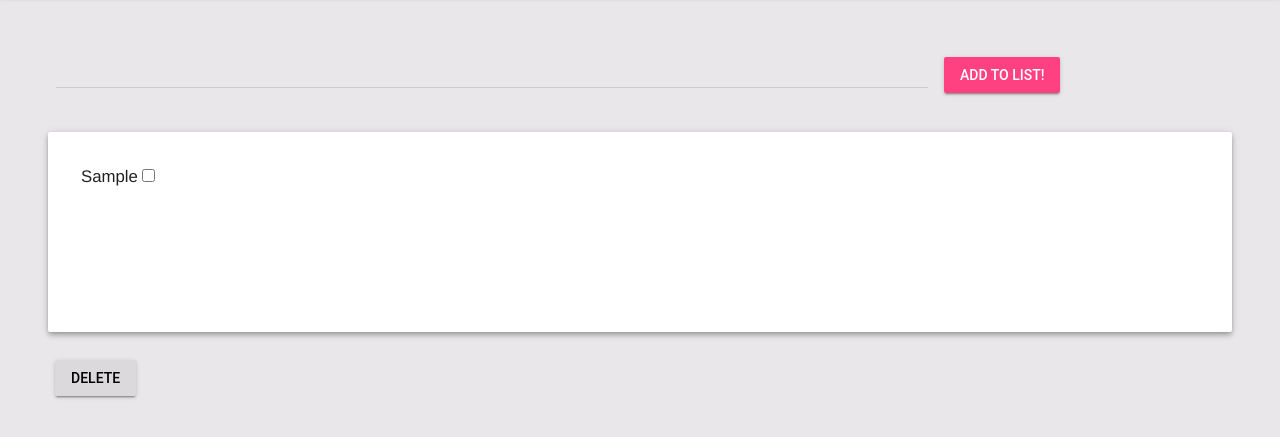
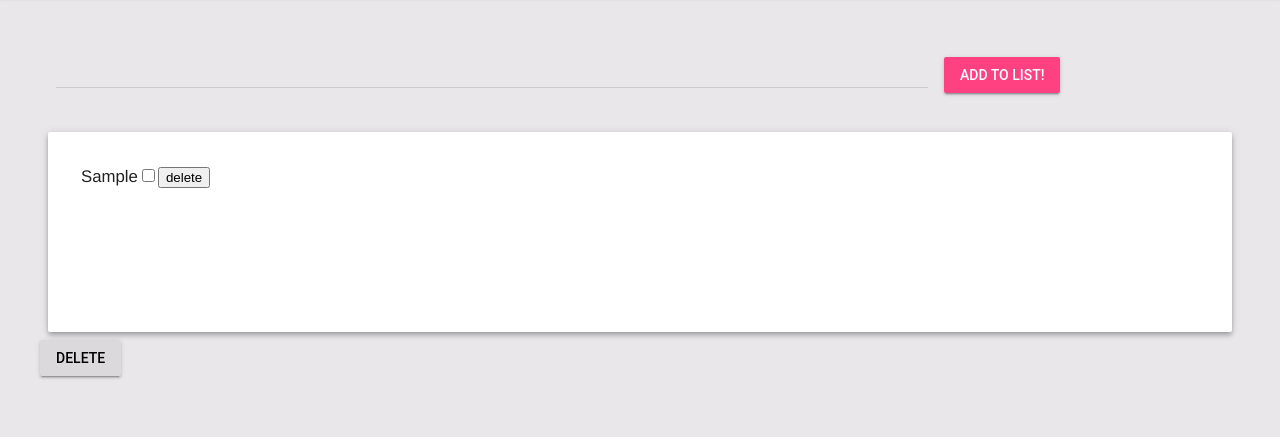
Before and after one commit to donnakang713/to-do-app, a plain HTML site: page index.html in a window 1280 px wide. Both pictures are taken after typing "Sample" into the empty fields and a click on the button "ADD TO LIST!". Shown: the part 67-504 px from the top of the page. Drawn offline with nearby package versions, Linux system fonts and the light colour scheme.

Commit message:
Assignment 5 Draft 2

```diff
--- a/app.js
+++ b/app.js
@@ -2,7 +2,7 @@ function onReady() {
   const addToDoForm = document.getElementById('addToDoForm');
   const newToDoText = document.getElementById('newToDoText');
   const toDoList = document.getElementById('toDoList');
-  const deleteToDoForm = document.getElementById('deleteToDoForm');
+  const deleteToDo = document.getElementById('deleteToDo');
 
   addToDoForm.addEventListener('submit', event => {
     event.preventDefault();
@@ -30,8 +30,27 @@ function onReady() {
 
     //empty the input
      newToDoText.value = '';
+
+    // create a new input
+    let deleteButton=document.createElement('input');
+    deleteButton.onclick = function(){ console.log("delete button clicked")};
+
+    // set the input's type to a delete button
+    deleteButton.type = "button";
+
+    // set the input's value
+    deleteButton.value = "delete";
+
+    // attach the delete button to the li
+    newLi.appendChild(deleteButton);
   });
 }
+
+deleteToDo.addEventListener('submit', event => {
+  event.preventDefault();
+
+
+});
 
 window.onload = function() {
    onReady();
--- a/index.html
+++ b/index.html
@@ -38,11 +38,9 @@
         <ul class="mdl-list" id="toDoList"></ul>
       </div>
 
-      <div class="delete">
-        <form id="deleteToDoForm">
+        <form id="deleteToDo">
           <button class="mdl-button mdl-js-button mdl-button--raised" type="submit">Delete</button>
         </form>
-      </div>
 
     <script src="app.js"></script>
    </div>
```
